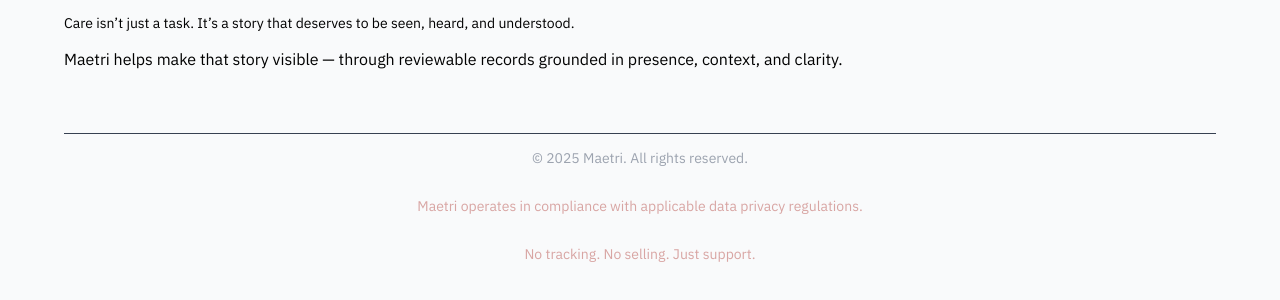
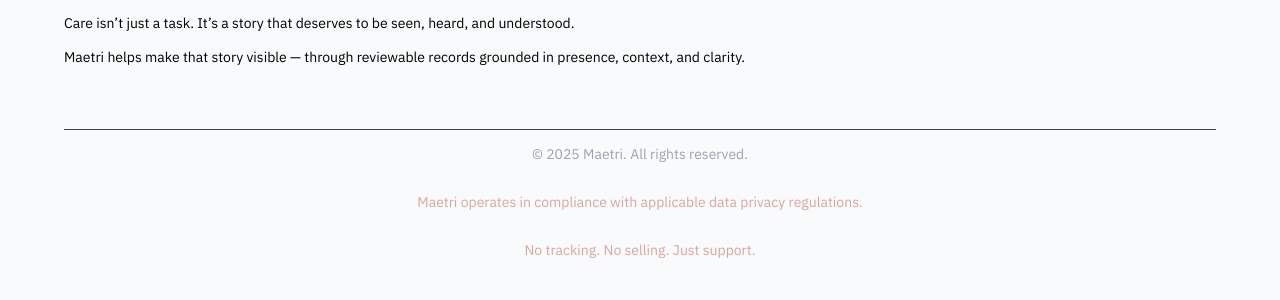
Before and after one commit to joelle-maetri/maetri, a website: page index.html in a window 1280 px wide. Shown: the part 1788-2088 px from the top of the page. Drawn offline with nearby package versions, Linux system fonts and the light colour scheme.

Commit message:
text style

```diff
--- a/index.html
+++ b/index.html
@@ -136,7 +136,8 @@
                         <img :src="getImagePath('logos/maetri_logo-md-color.png')" alt="Maetri Logo" class="w-43 inline-block">
                     </div>
                     <p class="text-gray-400 leading-relaxed mb-4">Trust at the point of care.</p>
-                    <p class="text-sm text-gray-500">Care isn’t just a task. It’s a story that deserves to be seen, heard, and understood.</p><p>
+                    <p class="text-sm text-gray-500">Care isn’t just a task. It’s a story that deserves to be seen, heard, and understood.</p>
+                    <p class="text-sm text-gray-500">
                     Maetri helps make that story visible — through reviewable records grounded in presence, context, and clarity.</p>
                 </div>
             </div>
```
